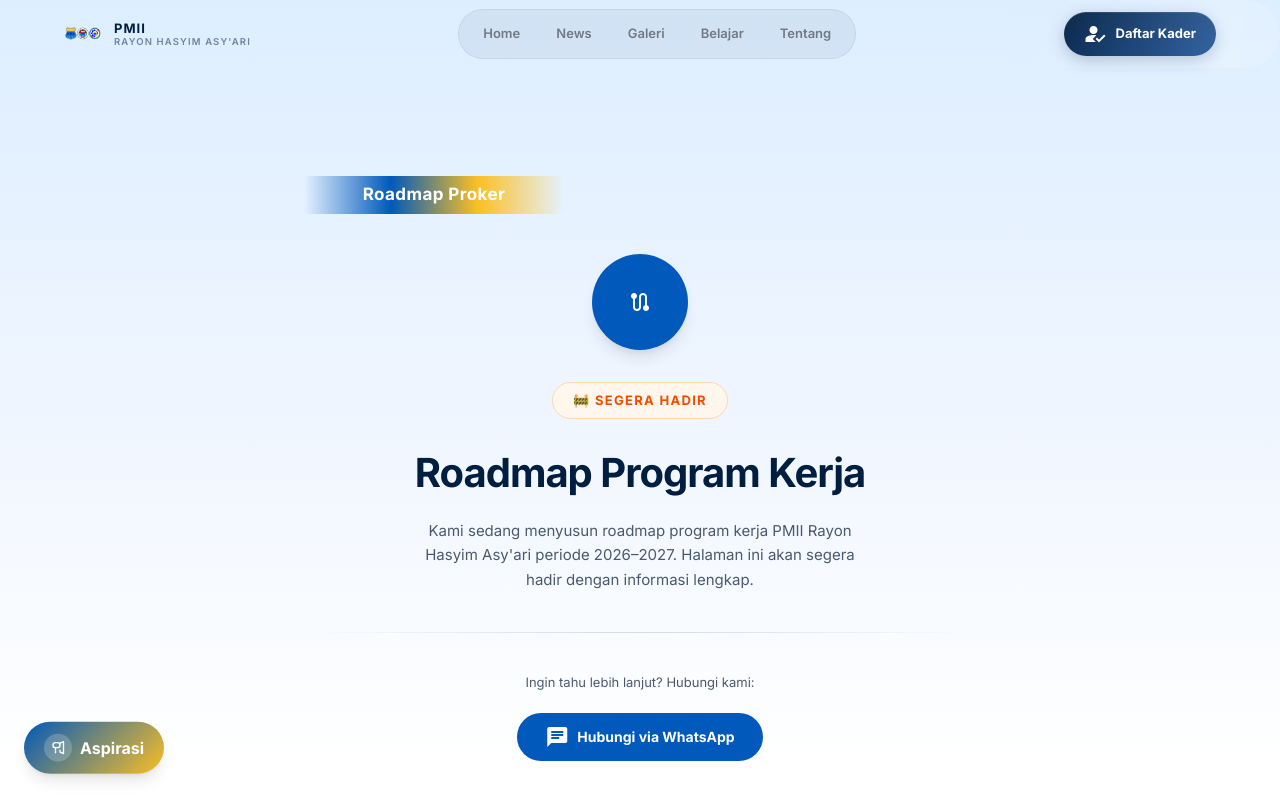
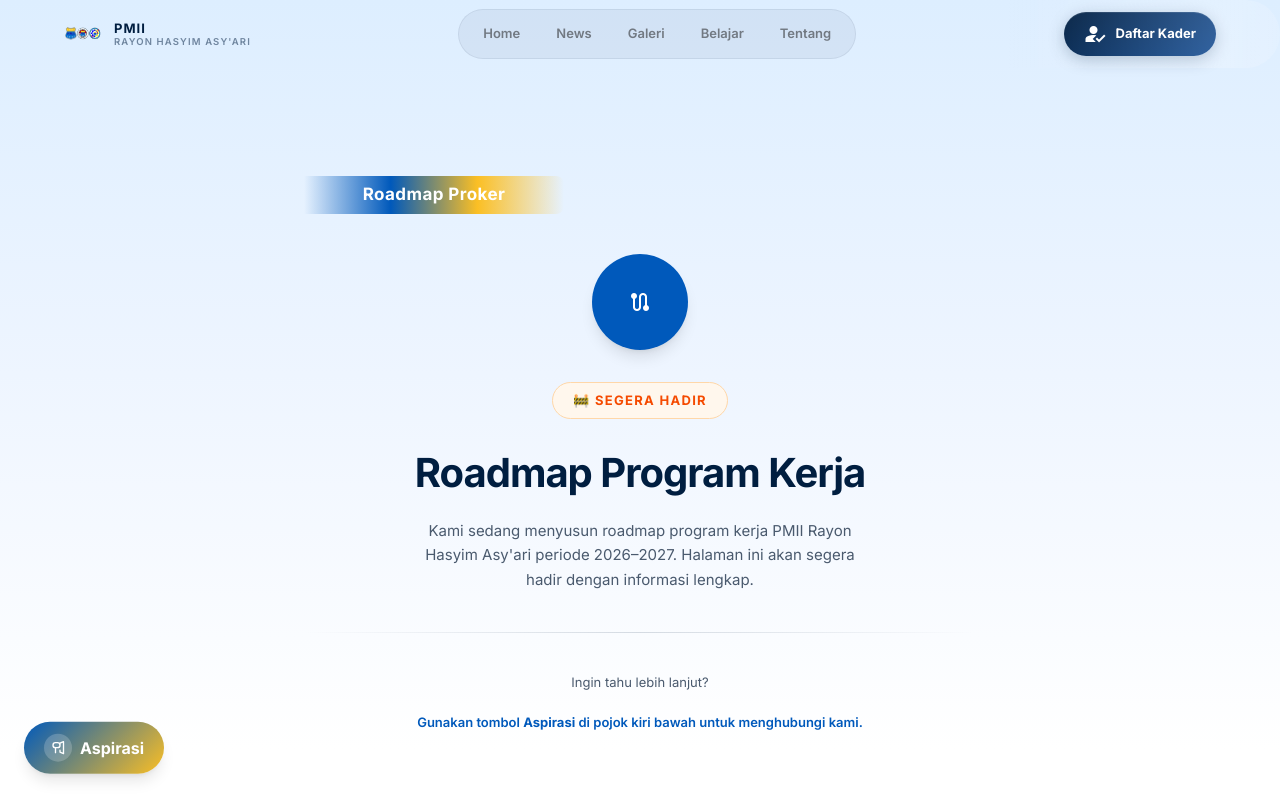
Before and after one commit to fixdevops/PMII-Rayon-Hasyim-Asyari, a Next.js app: page /roadmap in a window 1280 px wide. Shown: the top 800 px of the page. Built offline with nearby package versions, Linux system fonts and the light colour scheme; a web font is replaced by a local one.

Commit message:
feat: admin panel lengkap, upload foto, Supabase integration, hapus link WA

```diff
--- a/src/app/faq/page.tsx
+++ b/src/app/faq/page.tsx
@@ -82,11 +82,9 @@ export default function FAQPage() {
 
           <div className="text-center">
             <p className="text-[14px] text-[#4a5a6e] mb-4">Tidak menemukan jawaban yang kamu cari?</p>
-            <a href="https://wa.me/6281234567890" target="_blank" rel="noopener noreferrer"
-              className="inline-flex items-center gap-2 bg-[#001e40] text-white text-[14px] font-bold px-7 py-3 rounded-full hover:bg-[#002d5e] transition-colors">
-              <span className="material-symbols-outlined text-[16px]" style={{ fontVariationSettings: "'FILL' 1" }}>chat</span>
-              Hubungi Kami via WhatsApp
-            </a>
+            <p className="text-[13px] text-[#0059bb] font-semibold">
+              Gunakan tombol <strong>Aspirasi</strong> di pojok kiri bawah untuk menghubungi kami.
+            </p>
           </div>
 
         </section>
--- a/src/app/roadmap/page.tsx
+++ b/src/app/roadmap/page.tsx
@@ -55,17 +55,10 @@ export default function RoadmapPage() {
 
           <div className="h-px bg-gradient-to-r from-transparent via-[#001e40]/15 to-transparent mb-10" />
 
-          <p className="text-[13px] text-[#4a5a6e] mb-5">Ingin tahu lebih lanjut? Hubungi kami:</p>
-          <a
-            href="https://wa.me/6281234567890"
-            target="_blank"
-            rel="noopener noreferrer"
-            className="inline-flex items-center gap-2 text-white text-[14px] font-bold px-7 py-3 rounded-full transition-colors hover:opacity-90"
-            style={{ background: "#0059bb" }}
-          >
-            <span className="material-symbols-outlined text-[16px]" style={{ fontVariationSettings: "'FILL' 1" }}>chat</span>
-            Hubungi via WhatsApp
-          </a>
+          <p className="text-[13px] text-[#4a5a6e] mb-5">Ingin tahu lebih lanjut?</p>
+          <p className="text-[13px] text-[#0059bb] font-semibold">
+            Gunakan tombol <strong>Aspirasi</strong> di pojok kiri bawah untuk menghubungi kami.
+          </p>
         </div>
 
       </main>
--- a/src/components/Footer.tsx
+++ b/src/components/Footer.tsx
@@ -85,7 +85,7 @@ export default function Footer() {
           <div className="flex items-center gap-2">
             <Image src="/logoi pmii.png" alt="Logo" width={22} height={22} className="object-contain opacity-60" />
             <p className="text-[13px] text-[#0f0f0f]/40 font-medium tracking-tight">
-              © 2025 PMII Rayon Hasyim Asy&apos;ari FST.
+              © 2026 PMII Rayon Hasyim Asy&apos;ari FST.
             </p>
           </div>
         </div>
--- a/src/components/GaleriSlider.tsx
+++ b/src/components/GaleriSlider.tsx
@@ -1,43 +1,50 @@
 "use client";
 
-import { useRef } from "react";
+import { useRef, useEffect, useState } from "react";
 import { motion } from "framer-motion";
 import Link from "next/link";
+import { supabase } from "@/lib/supabase";
 
-const photos = [
-  {
-    src: "https://lh3.googleusercontent.com/aida-public/AB6AXuCUR7ZbaVAIia8Bt114DxvSJW5aDoIdw1riRrHI9lw9LWIjE3LgkBJjiIG-bXhYftRW85YooH_QPbb7GbiIqPeXAduz39wmo-ibyYcflnWkr7HwsE8PdP-09AF3zsXmSIdvC909ErQ19jGJCsAE4jQSnFONEYNfekiybGqR9G6IIaEG6r3QUJECNRvEi_6tqdzMx31M8pog3u_KCGnBDDDT9dXXnfagSeJch7N_v17XBFJBsRk2e_l0",
-    label: "Bedah Buku: Filsafat Sains Modern"
-  },
-  {
-    src: "https://lh3.googleusercontent.com/aida-public/AB6AXuDrH0fW16CNvX_-XnpCfodtx9fnljl95YlPcYuFheATjYjVCPjtSlJsqPGwL0z6jI-Y5zcKvXMlBbA92SPYghG4u1OKK0Vx0VqKA_lyfZLQhqW6U0iV-tt2WLHyuU2QTn5GDSCg-qPe8QDhXJ3abwLThyQfpL4In_Bs_oz2TpMKGcxo5w4HDnPshnD4iMP_gh9QFxnulsNiuLKCCHJ7-AB8zwSmoQT5h3dPdSyRxaSps5dSdVqkdaVl",
-    label: "Workshop Data Analitik Dasar"
-  },
-  {
-    src: "https://lh3.googleusercontent.com/aida-public/AB6AXuDS1wSpVf88qF1irAzxwac8aivUKijPlvpICAdo7BjS7S76_DJXjUwo2EV_DFNE1OojLClw7pmkhQjz9508_BR2QO5i6G9dlVOPzz6Wy6g8gUgVA6QGHrnFhRLr-v64pie93MyzEtYQrS25uIxrIHwTyt105lBlaCAvha3a6IeBp5_H-5DswpEpBVYBU5CGmmPxB_d7gLWLjmVSPoKIOU_DWtE46AXLY8ifNTqiOF7F6c5ebV-Y5vB-",
-    label: "Gerakan Bersih Lingkungan Kampus"
-  },
-  {
-    src: "https://lh3.googleusercontent.com/aida-public/AB6AXuBfetDghZCeUImXvZo4LO_7QOVm_GptcC_Kd4KzFmGbJHP4nYtF1Ts7tVdr-67HdRdjC4ijOL4bgAFq9_1VstXKEEPkuzUhQG3FBW6HdfJ9CuZfERD3ZkkUqhAS8gI52YJzn7CQV9ksUPHAmx5yxXqfVawdHlRHjvWY6EJEby6oXL_DiWtRpdr72WMwCK1Nl1-wkJQ0QbaiX1dxiun50p2y8hbLGUcG8mnUEsYWic1lbvr9JmUdTDPe",
-    label: "Koordinasi Kepengurusan"
-  },
-  {
-    src: "https://lh3.googleusercontent.com/aida-public/AB6AXuB_J5lr37qBczDj7-TIcCvB5BlBWh4wNk9il1WUjQQM_chVxM4sw3hUARzyMq8NRt-T557rp-SLQQ_QV1oYLqyU6vNmgprKrHJ1V1yK1zV9mc-yWypzBw2WT5lujXSzXvRGrDUFIbN7Q62BRT7FMJ8wvBkdZG6c1Mq2Ed3ZF26-BUzW_BhAGCZ6Nx4G7S97JbkP0LLrXKckmQnb3TtF1KX0f2RiFUzkxNy5JrmxqZU8G4B-f1H3udRO",
-    label: "Pelantikan Pengurus Baru"
-  },
+interface GaleriItem {
+  id: string;
+  judul: string;
+  foto_url: string;
+  keterangan: string | null;
+}
+
+const fallbackPhotos = [
+  { id: "1", judul: "Bedah Buku: Filsafat Sains Modern", foto_url: "https://lh3.googleusercontent.com/aida-public/AB6AXuCUR7ZbaVAIia8Bt114DxvSJW5aDoIdw1riRrHI9lw9LWIjE3LgkBJjiIG-bXhYftRW85YooH_QPbb7GbiIqPeXAduz39wmo-ibyYcflnWkr7HwsE8PdP-09AF3zsXmSIdvC909ErQ19jGJCsAE4jQSnFONEYNfekiybGqR9G6IIaEG6r3QUJECNRvEi_6tqdzMx31M8pog3u_KCGnBDDDT9dXXnfagSeJch7N_v17XBFJBsRk2e_l0", keterangan: null },
+  { id: "2", judul: "Workshop Data Analitik Dasar", foto_url: "https://lh3.googleusercontent.com/aida-public/AB6AXuDrH0fW16CNvX_-XnpCfodtx9fnljl95YlPcYuFheATjYjVCPjtSlJsqPGwL0z6jI-Y5zcKvXMlBbA92SPYghG4u1OKK0Vx0VqKA_lyfZLQhqW6U0iV-tt2WLHyuU2QTn5GDSCg-qPe8QDhXJ3abwLThyQfpL4In_Bs_oz2TpMKGcxo5w4HDnPshnD4iMP_gh9QFxnulsNiuLKCCHJ7-AB8zwSmoQT5h3dPdSyRxaSps5dSdVqkdaVl", keterangan: null },
+  { id: "3", judul: "Gerakan Bersih Lingkungan Kampus", foto_url: "https://lh3.googleusercontent.com/aida-public/AB6AXuDS1wSpVf88qF1irAzxwac8aivUKijPlvpICAdo7BjS7S76_DJXjUwo2EV_DFNE1OojLClw7pmkhQjz9508_BR2QO5i6G9dlVOPzz6Wy6g8gUgVA6QGHrnFhRLr-v64pie93MyzEtYQrS25uIxrIHwTyt105lBlaCAvha3a6IeBp5_H-5DswpEpBVYBU5CGmmPxB_d7gLWLjmVSPoKIOU_DWtE46AXLY8ifNTqiOF7F6c5ebV-Y5vB-", keterangan: null },
+  { id: "4", judul: "Koordinasi Kepengurusan", foto_url: "https://lh3.googleusercontent.com/aida-public/AB6AXuBfetDghZCeUImXvZo4LO_7QOVm_GptcC_Kd4KzFmGbJHP4nYtF1Ts7tVdr-67HdRdjC4ijOL4bgAFq9_1VstXKEEPkuzUhQG3FBW6HdfJ9CuZfERD3ZkkUqhAS8gI52YJzn7CQV9ksUPHAmx5yxXqfVawdHlRHjvWY6EJEby6oXL_DiWtRpdr72WMwCK1Nl1-wkJQ0QbaiX1dxiun50p2y8hbLGUcG8mnUEsYWic1lbvr9JmUdTDPe", keterangan: null },
+  { id: "5", judul: "Pelantikan Pengurus Baru", foto_url: "https://lh3.googleusercontent.com/aida-public/AB6AXuB_J5lr37qBczDj7-TIcCvB5BlBWh4wNk9il1WUjQQM_chVxM4sw3hUARzyMq8NRt-T557rp-SLQQ_QV1oYLqyU6vNmgprKrHJ1V1yK1zV9mc-yWypzBw2WT5lujXSzXvRGrDUFIbN7Q62BRT7FMJ8wvBkdZG6c1Mq2Ed3ZF26-BUzW_BhAGCZ6Nx4G7S97JbkP0LLrXKckmQnb3TtF1KX0f2RiFUzkxNy5JrmxqZU8G4B-f1H3udRO", keterangan: null },
 ];
 
 export default function GaleriSlider() {
   const ref = useRef<HTMLDivElement>(null);
+  const [photos, setPhotos] = useState<GaleriItem[]>([]);
+
+  useEffect(() => {
+    supabase
+      .from("galeri")
+      .select("id, judul, foto_url, keterangan")
+      .order("tanggal", { ascending: false })
+      .limit(10)
+      .then(({ data }) => {
+        setPhotos(data && data.length > 0 ? data : fallbackPhotos);
+      });
+  }, []);
 
   const scroll = (dir: "left" | "right") => {
     if (!ref.current) return;
     ref.current.scrollBy({ left: dir === "left" ? -320 : 320, behavior: "smooth" });
   };
 
+  if (photos.length === 0) return null;
+
   return (
     <section className="w-full px-[var(--page-padding)] mt-10 pb-4">
-      {/* Label bar — kanan */}
+      {/* Label bar */}
       <div className="flex justify-end mb-5">
         <div
           className="w-[180px] text-center py-1.5 rounded-l-lg text-white font-bold text-[17px] tracking-wide"
@@ -49,30 +56,27 @@ export default function GaleriSlider() {
 
       {/* Slider */}
       <div className="relative mx-auto max-w-[var(--container-width)]">
-        {/* Card container */}
-        <div
-          className="rounded-2xl border border-[#d0e4ff] bg-white/60 backdrop-blur-sm p-4 relative"
-        >
+        <div className="rounded-2xl border border-[#d0e4ff] bg-white/60 backdrop-blur-sm p-4 relative">
           {/* Scroll area */}
           <div
             ref={ref}
             className="flex gap-4 overflow-x-auto snap-x snap-mandatory scroll-smooth"
             style={{ scrollbarWidth: "none", msOverflowStyle: "none" }}
           >
-            {photos.map((p, i) => (
+            {photos.map((p) => (
               <div
-                key={i}
+                key={p.id}
                 className="snap-start flex-shrink-0 rounded-xl overflow-hidden relative group"
                 style={{ width: "320px", height: "200px" }}
               >
                 {/* eslint-disable-next-line @next/next/no-img-element */}
                 <img
-                  src={p.src}
-                  alt={p.label}
+                  src={p.foto_url}
+                  alt={p.judul}
                   className="w-full h-full object-cover object-top transition-transform duration-500 group-hover:scale-105"
                 />
                 <div className="absolute bottom-0 left-0 right-0 bg-gradient-to-t from-black/60 to-transparent p-3 opacity-0 group-hover:opacity-100 transition-opacity duration-300">
-                  <p className="text-white text-[12px] font-semibold">{p.label}</p>
+                  <p className="text-white text-[12px] font-semibold">{p.judul}</p>
                 </div>
               </div>
             ))}
```
